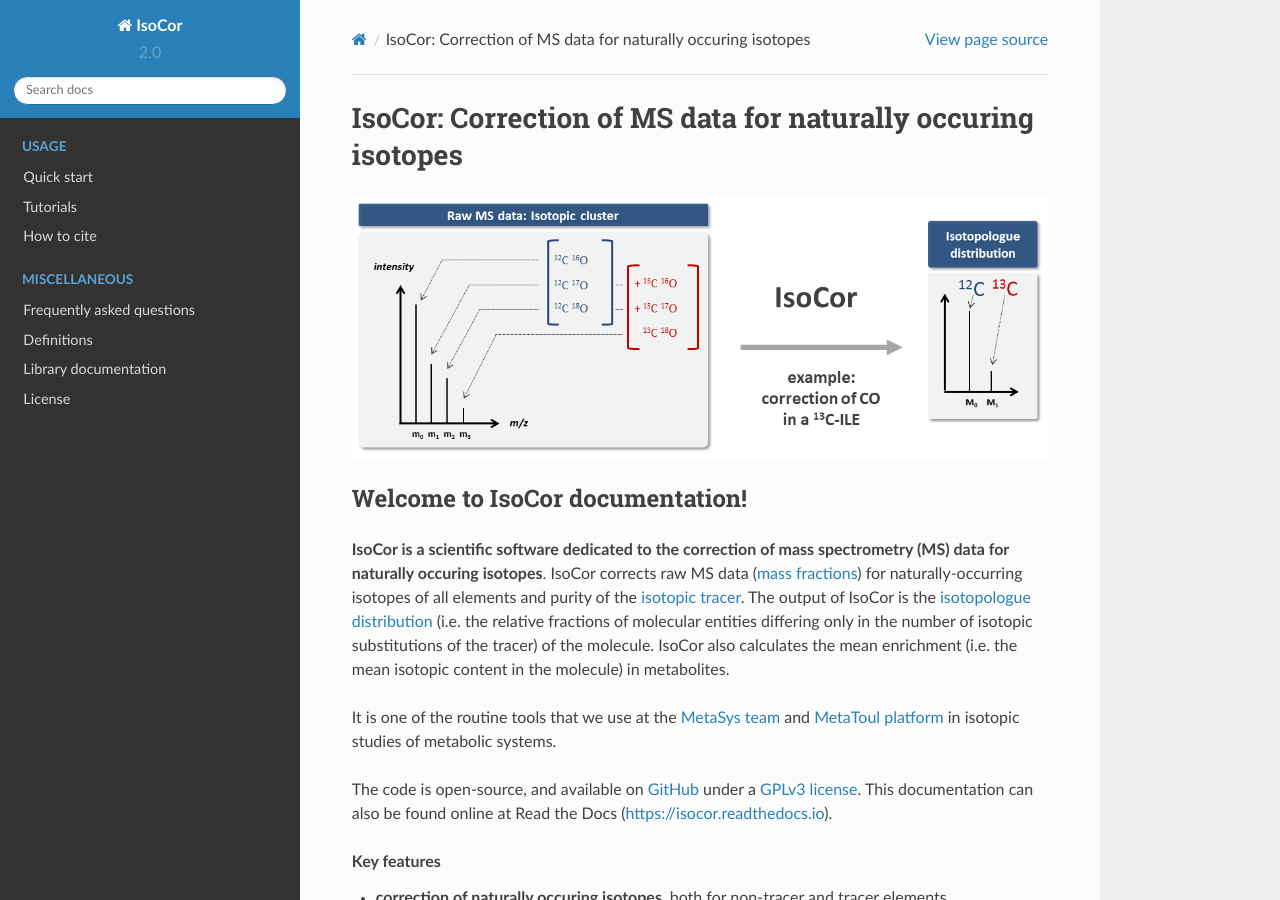
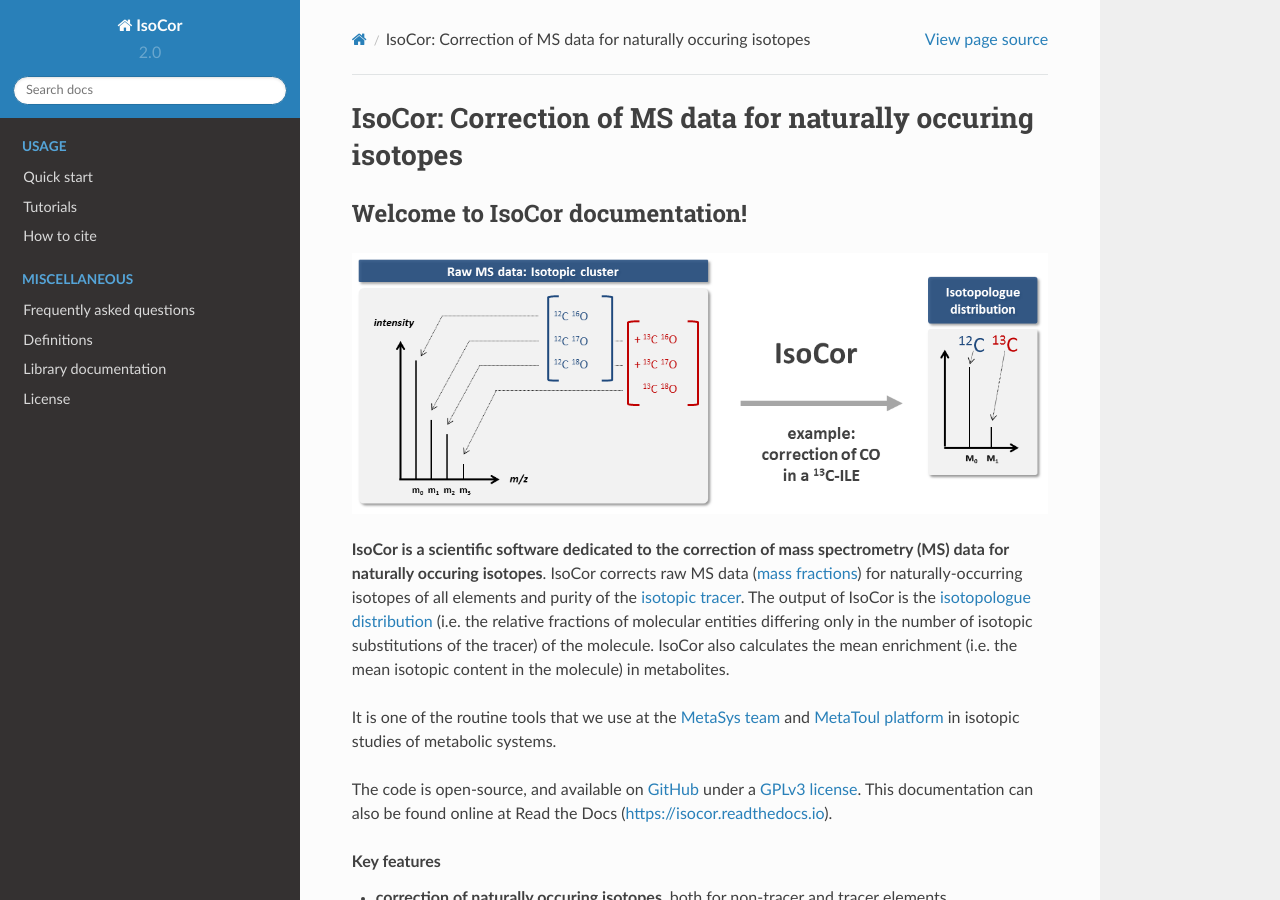
Before and after one commit to MetaSys-LISBP/IsoCor, a Sphinx documentation site: the page built from doc/index.rst, in a window 1280 px wide and 900 px high. Built offline with Sphinx 7.4.7 and the Read the Docs theme 2.0.0, drawn with Linux system fonts in a browser that asks for light colours.

Commit message:
fix pdf doc

```diff
--- a/doc/index.rst
+++ b/doc/index.rst
@@ -1,10 +1,10 @@
 IsoCor: Correction of MS data for naturally occuring isotopes
 ********************************************************************************
 
-.. image:: _static/isocor_abstract.png
-
 Welcome to IsoCor documentation!
 ----------------------------------------
+
+.. image:: _static/isocor_abstract.png
 
 **IsoCor is a scientific software dedicated to the correction of mass spectrometry (MS) data for naturally
 occuring isotopes**.
```
